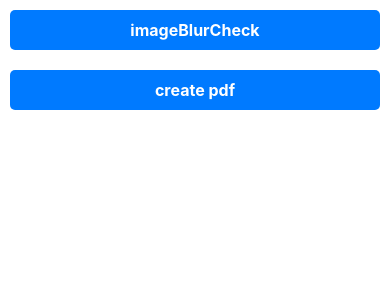
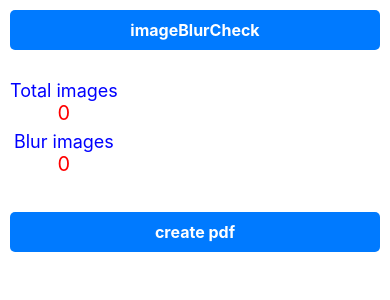
Before and after one commit to abhay-keyvalue/imageblurSampleApp, a React Native app: screen / in a window 390 px wide. Shown: the top 300 px of the page. Built offline with nearby package versions, Linux system fonts and the light colour scheme.

Commit message:
fix: setup for upload image array for testing

```diff
--- a/App.tsx
+++ b/App.tsx
@@ -2,16 +2,18 @@ import React, {useRef, useState} from 'react';
 import {
   Image,
   SafeAreaView,
+  ScrollView,
   StyleSheet,
   Text,
   TouchableOpacity,
+  View,
 } from 'react-native';
 import ImagePicker from 'react-native-image-crop-picker';
 import {isImageBlurred, createImagesToPdf} from 'image-processing-sdk';
 
 function App(): JSX.Element {
-  const [imageUrl, setImageUrl] = useState<any>(null);
-  const [isBlur, setIsBlur] = useState<any>(null);
+  const [imageUrlArray, setImageUrls] = useState<string[]>([]);
+  const [isBlur, setIsBlur] = useState<boolean[]>([]);
   const imageUrls = useRef<any>(null);
 
   const generatePdf = () => {
@@ -19,7 +21,6 @@ function App(): JSX.Element {
       multiple: true,
     }).then(async images => {
       imageUrls.current = images?.map(item => item.path);
-      console.log('imageUrls.current', imageUrls.current);
       const options = {
         images: imageUrls.current || [],
       };
@@ -31,18 +32,19 @@ function App(): JSX.Element {
 
   const openImagePicker = async () => {
     ImagePicker.openPicker({
-      multiple: false,
-    }).then(async image => {
-      console.log('image', image.path);
-      setImageUrl(image?.path);
-      console.log('url from picker', image?.path);
-      await imageBlurCheck(image?.path);
+      multiple: true,
+    }).then(async images => {
+      const tempUrls = images?.map(item => item.path);
+      setImageUrls(tempUrls);
+      setIsBlur([]);
+      tempUrls?.forEach((item: string) => {
+        imageBlurCheck(item);
+      });
     });
   };
   const imageBlurCheck = (imagePath: string) => {
-    console.log('url inside sdk', imagePath);
-    isImageBlurred('').then((result: boolean)=>{
-      setIsBlur(result);
+    isImageBlurred(imagePath).then((result: boolean)=>{
+      setIsBlur((isBlur)=>[...isBlur, result]);
       console.log('result', result);
     }).catch((error: any)=> {
       console.log('error', error);
@@ -53,10 +55,23 @@ function App(): JSX.Element {
       <TouchableOpacity style={styles.button} onPress={openImagePicker}>
         <Text style={styles.buttonText}>imageBlurCheck</Text>
       </TouchableOpacity>
-      {imageUrl && <Image style={styles.imageStyle} source={{uri: imageUrl}} />}
-      {imageUrl && (
-        <Text style={styles.primaryText}>{`Result Blur: ${isBlur}`}</Text>
-      )}
+      <ScrollView style={styles.scrollView} horizontal >
+        <View style={styles.details}>
+          <Text style={styles.primaryText}>Total images</Text>
+          <Text style={styles.resultText}>{imageUrlArray?.length}</Text>
+          <Text style={styles.primaryText}>Blur images</Text>
+          <Text style={styles.resultText}>{isBlur?.filter(item => item)?.length}</Text>
+        </View>
+        {imageUrlArray?.map((item: string, index) => {
+          return(
+            <View key={item} style={styles.imageContainer}>
+              <Image style={styles.imageStyle} source={{uri: item}} />
+              <Text style={styles.primaryText}>{`Result Blur: ${isBlur[index]}`}</Text>
+            </View>
+            )
+          })
+        }
+       </ScrollView>
       <TouchableOpacity style={styles.button} onPress={generatePdf}>
         <Text style={styles.buttonText}>create pdf</Text>
       </TouchableOpacity>
@@ -66,7 +81,6 @@ function App(): JSX.Element {
 
 const styles = StyleSheet.create({
   backgroundStyle: {
-    flex: 1,
     backgroundColor: '#FFF',
   },
   button: {
@@ -90,6 +104,22 @@ const styles = StyleSheet.create({
     color: 'blue',
     fontSize: 18,
   },
+  scrollView: {
+    paddingVertical: 10,
+  },
+  imageContainer: {
+    margin: 10,
+  },
+  details: {
+    justifyContent: 'center',
+    alignItems: 'center',
+    padding: 10,
+  },
+  resultText: {
+    color: 'red',
+    fontSize: 20,
+    paddingBottom: 6,
+  }
 });
 
 export default App;
--- a/package.json
+++ b/package.json
@@ -12,13 +12,13 @@
   "dependencies": {
     "react": "18.2.0",
     "react-native": "0.72.1",
-    "image-processing-sdk": "image-processing-sdk7.tgz",
+    "image-processing-sdk": "image-processing-sdk24.tgz",
     "react-native-image-crop-picker": "^0.40.0"
   },
   "devDependencies": {
     "@babel/core": "^7.20.0",
     "@babel/preset-env": "^7.20.0",
-    "@babel/runtime": "^7.20.0",
+    "@babel/runtime": "^7.22.6",
     "@react-native/eslint-config": "^0.72.2",
     "@react-native/metro-config": "^0.72.7",
     "@tsconfig/react-native": "^3.0.0",
```
Also changed, not shown: 2 other files (tests, documents, lock files or other folders).
